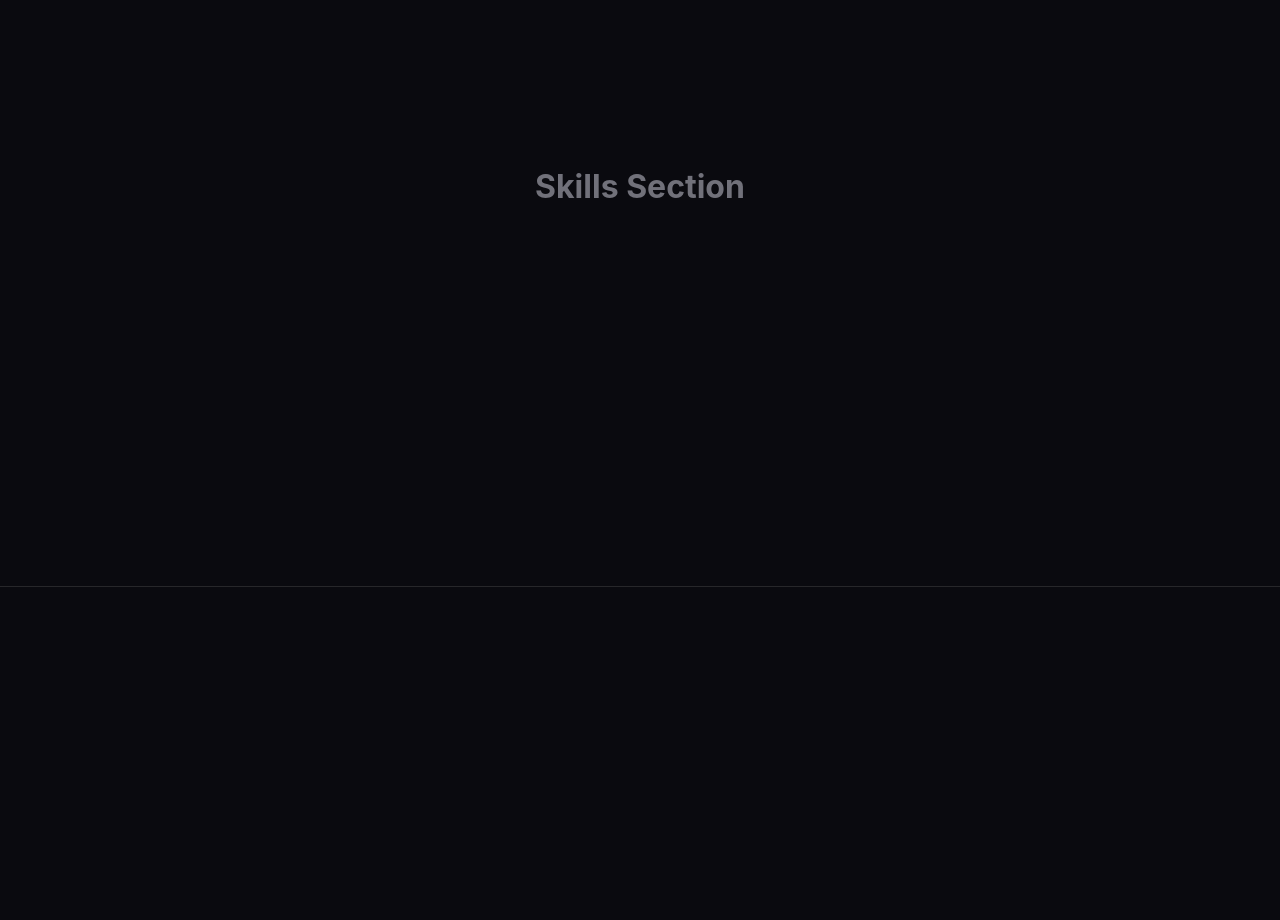
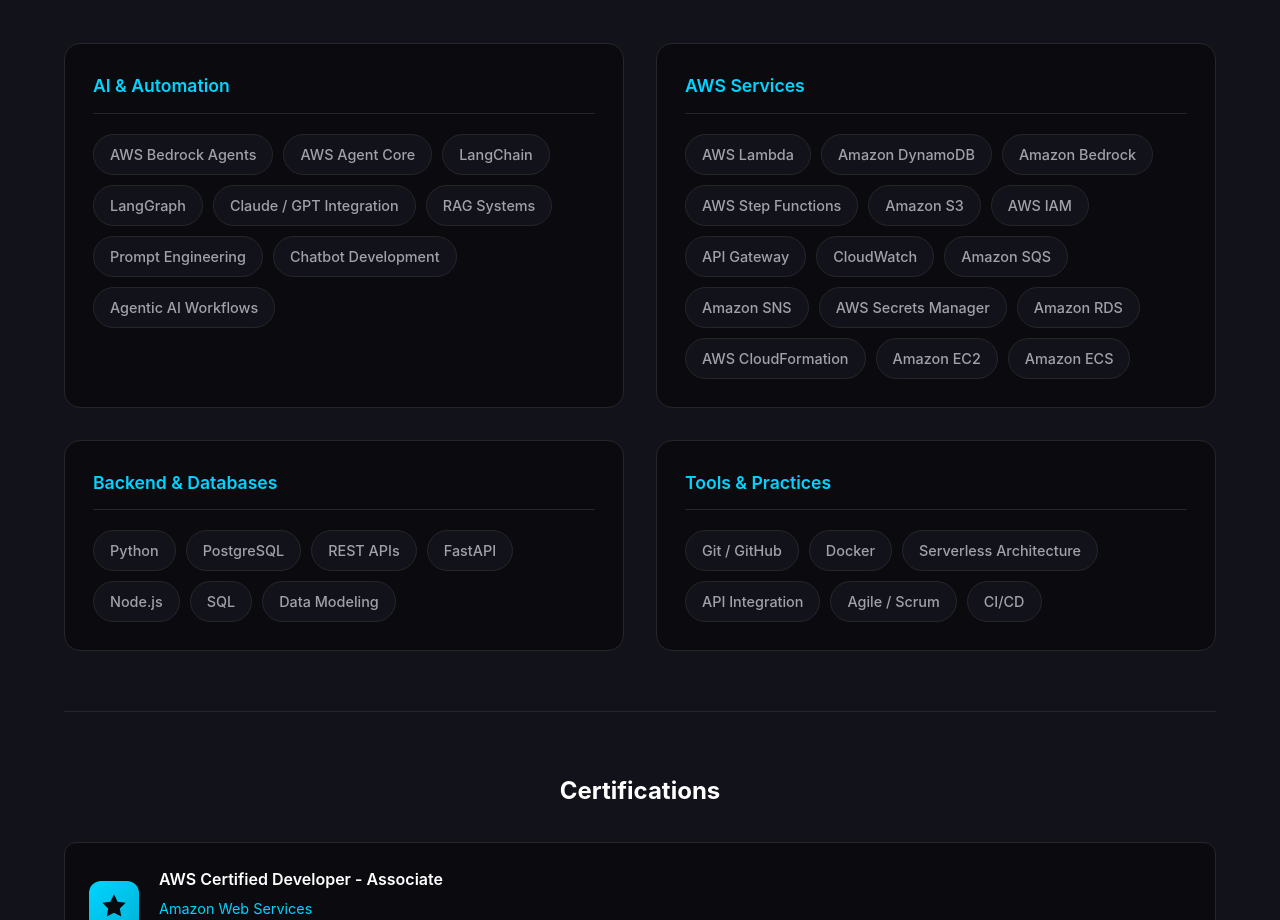
Before and after one commit to Ujjwal1178/Personal_Portfolio_With_React, a React (Vite) app in the folder Frontend/personalPortfolio/: page / in a window 1280 px wide. Shown: the part 1880-2800 px from the top of the page. Built offline with nearby package versions, Linux system fonts and the light colour scheme.

Commit message:
Added skill section

```diff
--- a/Frontend/personalPortfolio/src/App.jsx
+++ b/Frontend/personalPortfolio/src/App.jsx
@@ -1,6 +1,7 @@
 import Navbar from './components/Navbar';
 import HeroSection from './sections/HeroSection';
 import AboutSection from './sections/AboutSection';
+import SkillsSection from './sections/SkillsSection';
 import './App.css';
 
 function App() {
@@ -10,11 +11,9 @@
       <main>
         <HeroSection />
         <AboutSection />
+        <SkillsSection />
 
         {/* Temporary placeholders - will be replaced with actual sections */}
-        <section id="skills" className="section-placeholder">
-          <h2>Skills Section</h2>
-        </section>
         <section id="projects" className="section-placeholder">
           <h2>Projects Section</h2>
         </section>
--- a/Frontend/personalPortfolio/src/data/index.js
+++ b/Frontend/personalPortfolio/src/data/index.js
@@ -2,5 +2,5 @@
 export { profile } from './profile';
 export { navLinks } from './navigation';
 export { projects } from './projects';
-export { skills } from './skills';
+export { skills, certifications } from './skills';
 export { experience } from './experience';
--- a/Frontend/personalPortfolio/src/data/skills.js
+++ b/Frontend/personalPortfolio/src/data/skills.js
@@ -1,25 +1,65 @@
 // Skills data - Organize by category
 export const skills = {
-  "AI & Machine Learning": [
-    { name: "LangChain", level: 90 },
-    { name: "LangGraph", level: 85 },
-    { name: "LLMs (GPT, Claude)", level: 90 },
-    { name: "RAG Systems", level: 85 },
-    { name: "Prompt Engineering", level: 90 },
+  "AI & Automation": [
+    "AWS Bedrock Agents",
+    "AWS Agent Core",
+    "LangChain",
+    "LangGraph",
+    "Claude / GPT Integration",
+    "RAG Systems",
+    "Prompt Engineering",
+    "Chatbot Development",
+    "Agentic AI Workflows",
   ],
-  "Programming": [
-    { name: "Python", level: 95 },
-    { name: "JavaScript", level: 80 },
-    { name: "SQL", level: 85 },
+  "AWS Services": [
+    "AWS Lambda",
+    "Amazon DynamoDB",
+    "Amazon Bedrock",
+    "AWS Step Functions",
+    "Amazon S3",
+    "AWS IAM",
+    "API Gateway",
+    "CloudWatch",
+    "Amazon SQS",
+    "Amazon SNS",
+    "AWS Secrets Manager",
+    "Amazon RDS",
+    "AWS CloudFormation",
+    "Amazon EC2",
+    "Amazon ECS",
   ],
-  "Cloud & DevOps": [
-    { name: "AWS", level: 80 },
-    { name: "Docker", level: 85 },
-    { name: "CI/CD", level: 75 },
+  "Backend & Databases": [
+    "Python",
+    "PostgreSQL",
+    "REST APIs",
+    "FastAPI",
+    "Node.js",
+    "SQL",
+    "Data Modeling",
   ],
-  "Tools & Frameworks": [
-    { name: "FastAPI", level: 85 },
-    { name: "React", level: 75 },
-    { name: "Git", level: 90 },
+  "Tools & Practices": [
+    "Git / GitHub",
+    "Docker",
+    "Serverless Architecture",
+    "API Integration",
+    "Agile / Scrum",
+    "CI/CD",
   ],
 };
+
+// Certifications - Add your certificates here
+export const certifications = [
+  {
+    name: "AWS Certified Developer - Associate",
+    issuer: "Amazon Web Services",
+    date: "2024", // Update with actual date
+    credentialUrl: null, // Add your credential URL if available
+  },
+  // Add more certifications as you get them
+  // {
+  //   name: "AWS Certified Solutions Architect - Associate",
+  //   issuer: "Amazon Web Services",
+  //   date: "2025",
+  //   credentialUrl: null,
+  // },
+];
--- /dev/null
+++ b/Frontend/personalPortfolio/src/sections/SkillsSection/SkillsSection.jsx
@@ -0,0 +1,71 @@
+import { memo } from 'react';
+import { skills, certifications } from '../../data';
+import styles from './SkillsSection.module.css';
+
+const SkillsSection = memo(function SkillsSection() {
+  const categories = Object.keys(skills);
+
+  return (
+    <section id="skills" className={styles.skills}>
+      <div className={styles.container}>
+        <div className={styles.header}>
+          <span className={styles.label}>What I Work With</span>
+          <h2 className={styles.title}>Skills & Technologies</h2>
+        </div>
+
+        <div className={styles.grid}>
+          {categories.map((category) => (
+            <div key={category} className={styles.category}>
+              <h3 className={styles.categoryTitle}>{category}</h3>
+              <div className={styles.tags}>
+                {skills[category].map((skill, index) => (
+                  <span
+                    key={index}
+                    className={styles.tag}
+                  >
+                    {skill}
+                  </span>
+                ))}
+              </div>
+            </div>
+          ))}
+        </div>
+
+        {/* Certifications */}
+        {certifications.length > 0 && (
+          <div className={styles.certifications}>
+            <h3 className={styles.certTitle}>Certifications</h3>
+            <div className={styles.certGrid}>
+              {certifications.map((cert, index) => (
+                <div key={index} className={styles.certCard}>
+                  <div className={styles.certBadge}>
+                    <svg viewBox="0 0 24 24" fill="currentColor" className={styles.certIcon}>
+                      <path d="M12 2L15.09 8.26L22 9.27L17 14.14L18.18 21.02L12 17.77L5.82 21.02L7 14.14L2 9.27L8.91 8.26L12 2Z"/>
+                    </svg>
+                  </div>
+                  <div className={styles.certInfo}>
+                    <h4 className={styles.certName}>{cert.name}</h4>
+                    <p className={styles.certIssuer}>{cert.issuer}</p>
+                    <p className={styles.certDate}>{cert.date}</p>
+                  </div>
+                  {cert.credentialUrl && (
+                    <a
+                      href={cert.credentialUrl}
+                      target="_blank"
+                      rel="noopener noreferrer"
+                      className={styles.certLink}
+                    >
+                      View Credential
+                    </a>
+                  )}
+                </div>
+              ))}
+            </div>
+          </div>
+        )}
+      </div>
+    </section>
+  );
+});
+
+export default SkillsSection;
--- /dev/null
+++ b/Frontend/personalPortfolio/src/sections/SkillsSection/SkillsSection.module.css
@@ -0,0 +1,226 @@
+/* ===== Skills Section ===== */
+.skills {
+  padding: var(--section-padding) 0;
+  background-color: var(--bg-secondary);
+}
+
+.container {
+  max-width: var(--container-width);
+  margin: 0 auto;
+  padding: 0 24px;
+}
+
+/* ===== Header ===== */
+.header {
+  text-align: center;
+  margin-bottom: 60px;
+}
+
+.label {
+  display: block;
+  font-size: 1rem;
+  color: var(--text-secondary);
+  margin-bottom: 8px;
+}
+
+.title {
+  font-size: clamp(2rem, 5vw, 2.5rem);
+  font-weight: 700;
+  color: var(--text-primary);
+}
+
+/* ===== Grid ===== */
+.grid {
+  display: grid;
+  grid-template-columns: repeat(2, 1fr);
+  gap: 32px;
+}
+
+/* ===== Category ===== */
+.category {
+  background-color: var(--bg-primary);
+  border: 1px solid var(--border-color);
+  border-radius: 16px;
+  padding: 28px;
+  transition: var(--transition-normal);
+}
+
+.category:hover {
+  border-color: var(--accent-primary);
+  box-shadow: 0 0 30px var(--accent-glow);
+}
+
+.categoryTitle {
+  font-size: 1.1rem;
+  font-weight: 600;
+  color: var(--accent-primary);
+  margin-bottom: 20px;
+  padding-bottom: 12px;
+  border-bottom: 1px solid var(--border-color);
+}
+
+/* ===== Tags ===== */
+.tags {
+  display: flex;
+  flex-wrap: wrap;
+  gap: 10px;
+}
+
+.tag {
+  display: inline-flex;
+  align-items: center;
+  padding: 8px 16px;
+  font-size: 0.9rem;
+  font-weight: 500;
+  color: var(--text-secondary);
+  background-color: var(--bg-secondary);
+  border: 1px solid var(--border-color);
+  border-radius: 50px;
+  cursor: default;
+  transition: var(--transition-fast);
+  position: relative;
+  overflow: hidden;
+}
+
+.tag::before {
+  content: '';
+  position: absolute;
+  top: 0;
+  left: -100%;
+  width: 100%;
+  height: 100%;
+  background: linear-gradient(
+    90deg,
+    transparent,
+    rgba(0, 212, 255, 0.1),
+    transparent
+  );
+  transition: var(--transition-normal);
+}
+
+.tag:hover {
+  color: var(--accent-primary);
+  border-color: var(--accent-primary);
+  background-color: rgba(0, 212, 255, 0.05);
+  transform: translateY(-2px);
+  box-shadow: 0 5px 15px rgba(0, 212, 255, 0.2);
+}
+
+.tag:hover::before {
+  left: 100%;
+}
+
+/* ===== Certifications ===== */
+.certifications {
+  margin-top: 60px;
+  padding-top: 60px;
+  border-top: 1px solid var(--border-color);
+}
+
+.certTitle {
+  font-size: 1.5rem;
+  font-weight: 700;
+  color: var(--text-primary);
+  text-align: center;
+  margin-bottom: 32px;
+}
+
+.certGrid {
+  display: grid;
+  grid-template-columns: repeat(auto-fit, minmax(300px, 1fr));
+  gap: 24px;
+}
+
+.certCard {
+  display: flex;
+  align-items: center;
+  gap: 20px;
+  background-color: var(--bg-primary);
+  border: 1px solid var(--border-color);
+  border-radius: 12px;
+  padding: 24px;
+  transition: var(--transition-fast);
+}
+
+.certCard:hover {
+  border-color: var(--accent-primary);
+  transform: translateY(-4px);
+  box-shadow: 0 10px 30px rgba(0, 212, 255, 0.15);
+}
+
+.certBadge {
+  flex-shrink: 0;
+  width: 50px;
+  height: 50px;
+  display: flex;
+  align-items: center;
+  justify-content: center;
+  background: linear-gradient(135deg, var(--accent-primary), var(--accent-hover));
+  border-radius: 12px;
+}
+
+.certIcon {
+  width: 28px;
+  height: 28px;
+  color: var(--bg-primary);
+}
+
+.certInfo {
+  flex: 1;
+}
+
+.certName {
+  font-size: 1rem;
+  font-weight: 600;
+  color: var(--text-primary);
+  margin-bottom: 4px;
+}
+
+.certIssuer {
+  font-size: 0.9rem;
+  color: var(--accent-primary);
+  margin-bottom: 2px;
+}
+
+.certDate {
+  font-size: 0.85rem;
+  color: var(--text-muted);
+}
+
+.certLink {
+  font-size: 0.85rem;
+  font-weight: 500;
+  color: var(--accent-primary);
+  text-decoration: underline;
+  transition: var(--transition-fast);
+}
+
+.certLink:hover {
+  color: var(--accent-hover);
+}
+
+/* ===== Responsive ===== */
+@media (max-width: 768px) {
+  .grid {
+    grid-template-columns: 1fr;
+    gap: 24px;
+  }
+
+  .category {
+    padding: 24px;
+  }
+
+  .tag {
+    padding: 6px 14px;
+    font-size: 0.85rem;
+  }
+
+  .certCard {
+    flex-direction: column;
+    text-align: center;
+  }
+
+  .certGrid {
+    grid-template-columns: 1fr;
+  }
+}
--- /dev/null
+++ b/Frontend/personalPortfolio/src/sections/SkillsSection/index.js
@@ -0,0 +1 @@
+export { default } from './SkillsSection';
```
